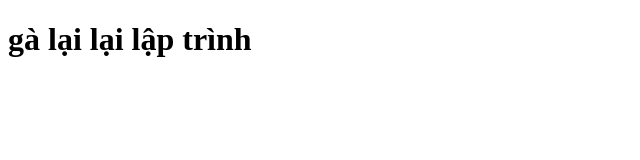
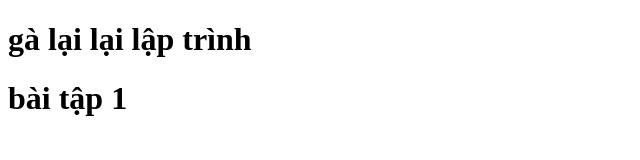
Before and after one commit to trducminh/du_an5, a plain HTML site: page index.html in a window 1280 px wide. Shown: the whole page, without its empty margins (0-640 px from the left). Drawn offline with Linux system fonts and the light colour scheme.

Commit message:
branch cv 1

```diff
--- a/index.html
+++ b/index.html
@@ -7,5 +7,6 @@
   </head>
   <body>
     <h1>gà lại lại lập trình</h1>
+    <h1>bài tập 1</h1>
   </body>
 </html>
```
